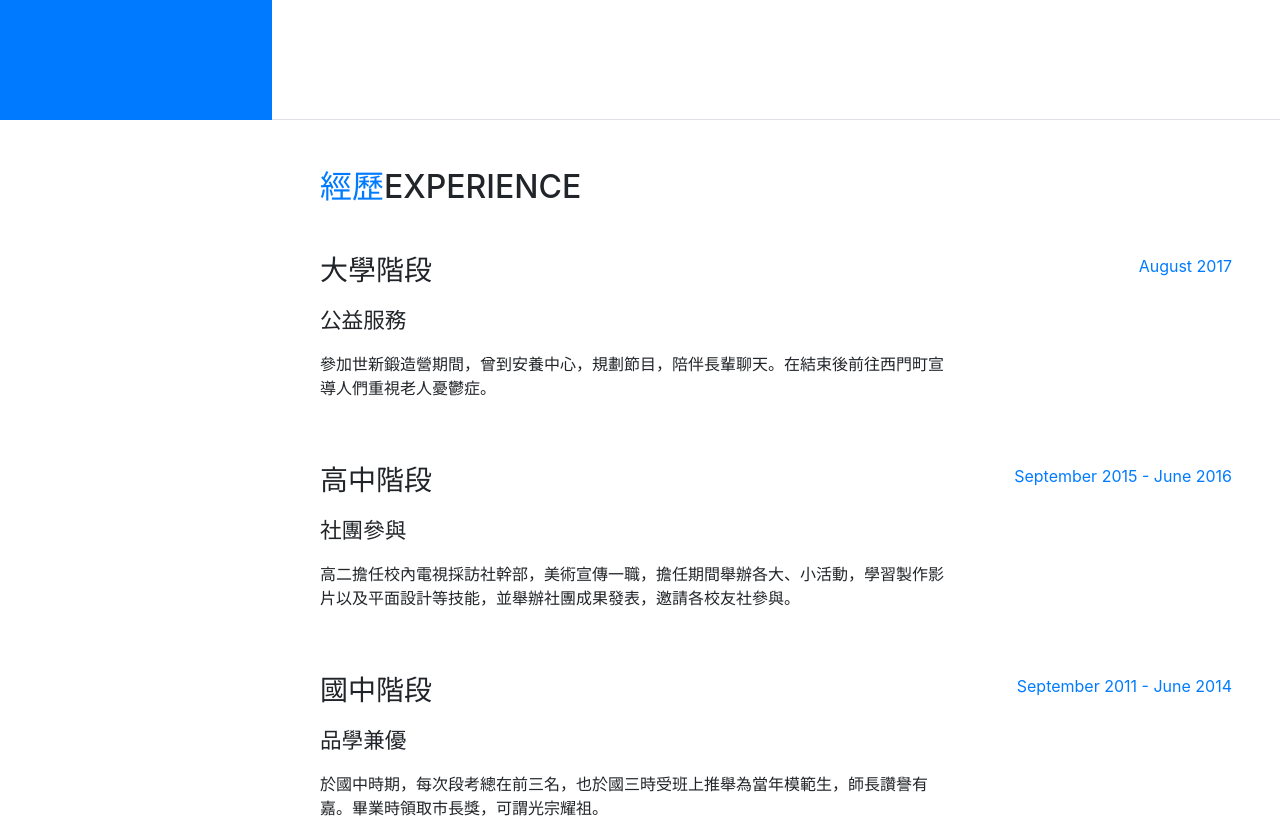
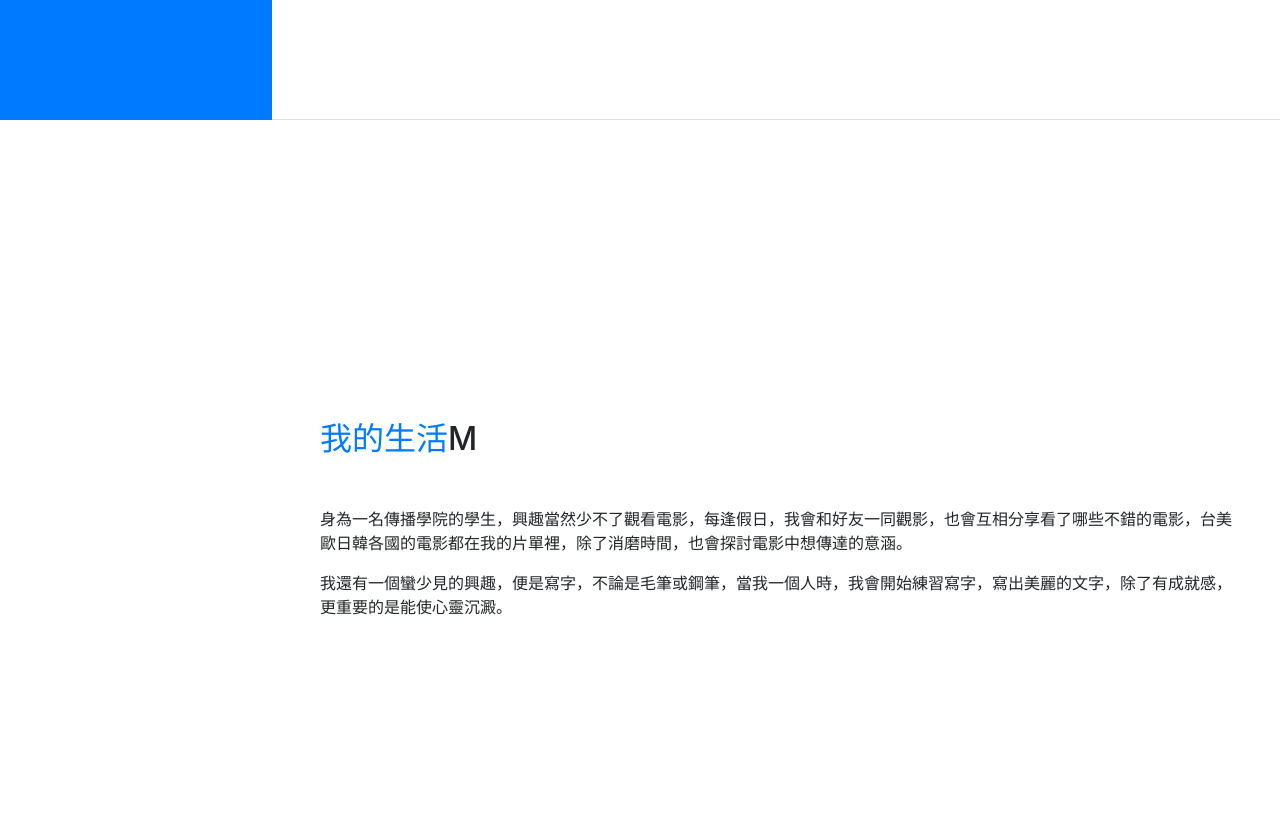
Before and after one commit to oilhead1120/oilhead1120.github.io, a website with bundled scripts: page index.html in a window 1280 px wide. Shown: the part 680-1519 px from the top of the page. Built offline with nearby package versions, Linux system fonts and the light colour scheme; a web font is replaced by a local one.

Commit message:
Update index.html

```diff
--- a/index.html
+++ b/index.html
@@ -114,6 +114,14 @@
               </a>
             </li>
           </ul>
+        </div>
+      </section>
+
+      <section class="resume-section p-3 p-lg-5 d-flex flex-column" id="my life">
+        <div class="my-auto">
+          <h2 class="mb-5"><span class="text-primary">我的生活</span>M</h2>
+          <p>身為一名傳播學院的學生，興趣當然少不了觀看電影，每逢假日，我會和好友一同觀影，也會互相分享看了哪些不錯的電影，台美歐日韓各國的電影都在我的片單裡，除了消磨時間，也會探討電影中想傳達的意涵。</p>
+          <p class="mb-0">我還有一個蠻少見的興趣，便是寫字，不論是毛筆或鋼筆，當我一個人時，我會開始練習寫字，寫出美麗的文字，除了有成就感，更重要的是能使心靈沉澱。</p>
         </div>
       </section>
 
```
